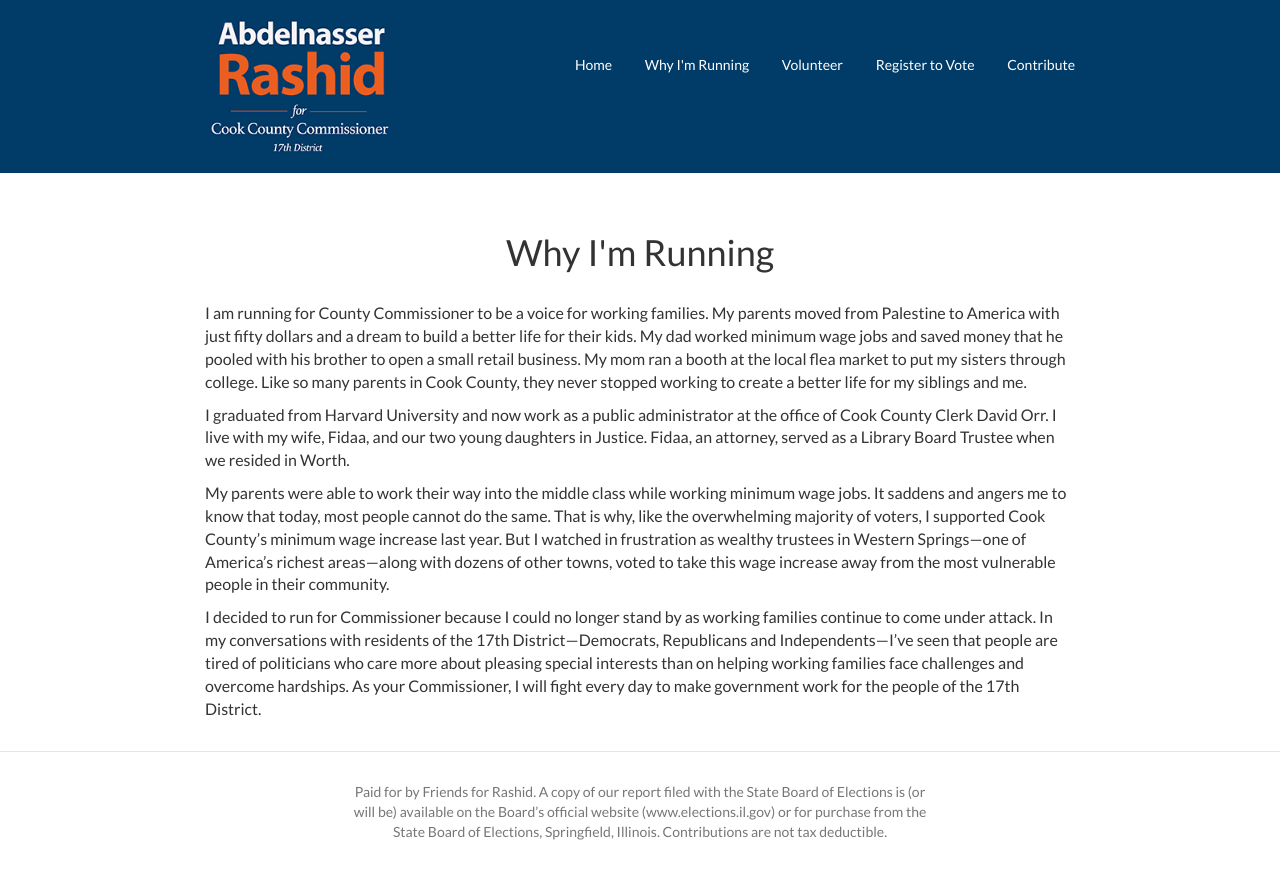
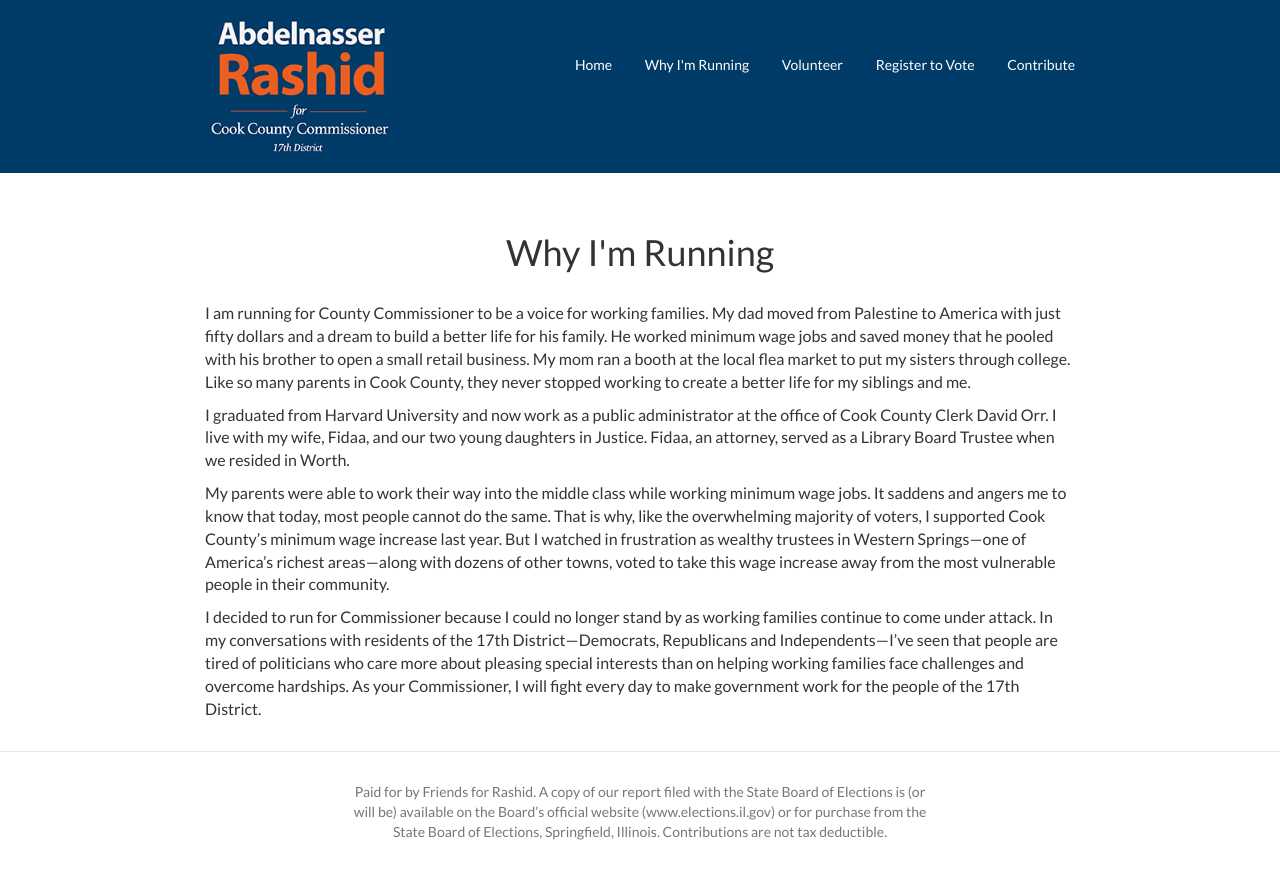
Before and after one commit to abdelnasser11/abdelnasser11.github.io, a Jekyll site: the page built from why-i-am-running.html, in a window 1280 px wide. Shown: the top 879 px of the page. Built offline with Jekyll 4.4.1, drawn with Linux system fonts in a browser that asks for light colours; nearby versions of some CDN libraries; library files that are not in the unit come from our copies.

Commit message:
Updated bio

```diff
--- a/why-i-am-running.html
+++ b/why-i-am-running.html
@@ -4,8 +4,8 @@ layout: page
 ---
 <p>
     I am running for County Commissioner to be a voice for working families.
-    My parents moved from Palestine to America with just fifty dollars and a dream to build a better
-    life for their kids. My dad worked minimum wage jobs and saved money that he pooled with
+    My dad moved from Palestine to America with just fifty dollars and a dream to build a better
+    life for his family. He worked minimum wage jobs and saved money that he pooled with
     his brother to open a small retail business. My mom ran a booth at the local flea market to put my
     sisters through college. Like so many parents in Cook County, they never stopped working to
      create a better life for my siblings and me.
```
